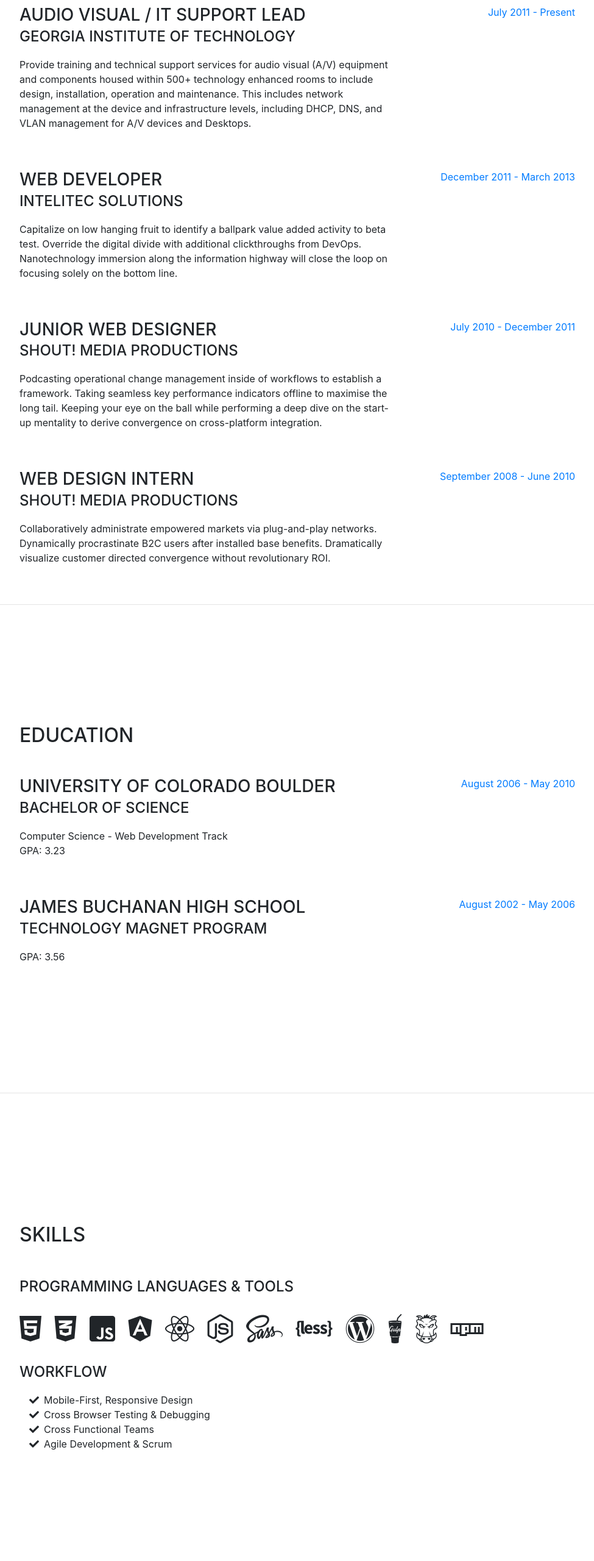
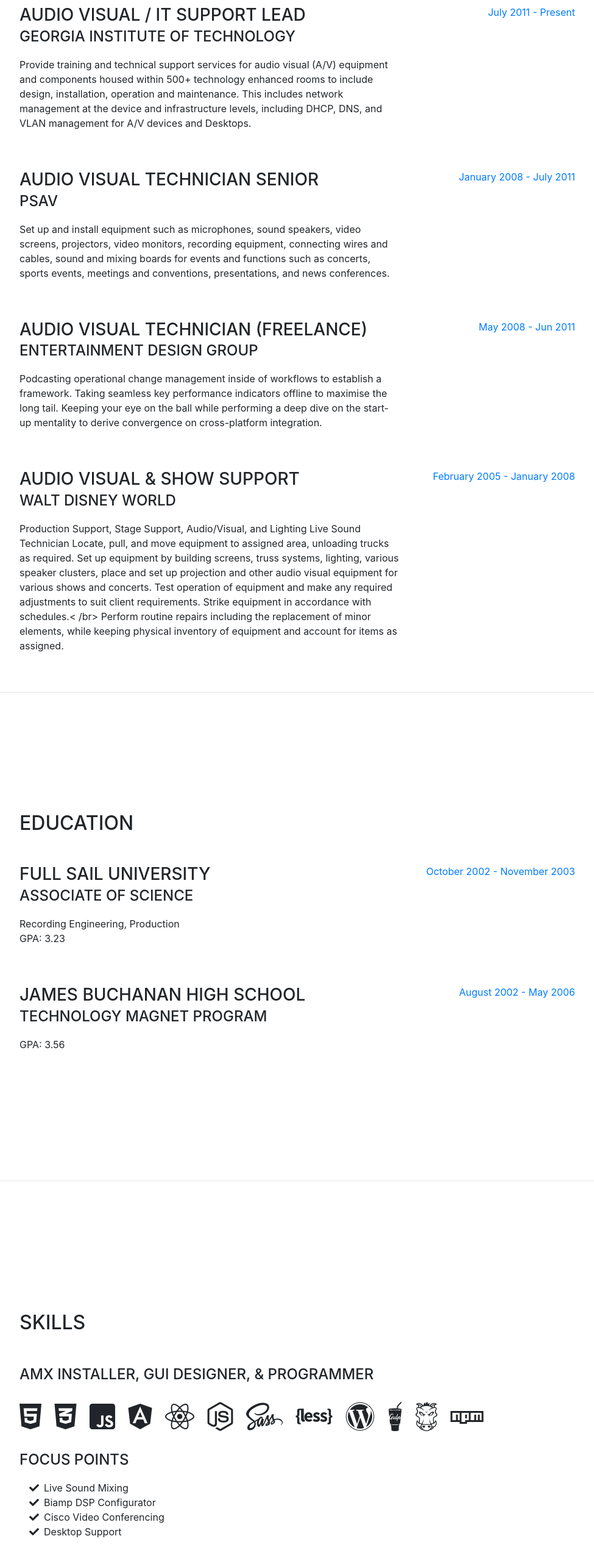
Before and after one commit to 17digital/iamchris-resume, a website with bundled scripts: page index.html in a window 1280 px wide. Shown: the part 927-3487 px from the top of the page at 61% size, without its empty margins (288-1263 px from the left). Built offline with nearby package versions, Linux system fonts and the light colour scheme; a web font is replaced by a local one.

Commit message:
Update index.html

```diff
--- a/index.html
+++ b/index.html
@@ -108,34 +108,41 @@
 
           <div class="resume-item d-flex flex-column flex-md-row mb-5">
             <div class="resume-content mr-auto">
-              <h3 class="mb-0">Web Developer</h3>
-              <div class="subheading mb-3">Intelitec Solutions</div>
-              <p>Capitalize on low hanging fruit to identify a ballpark value added activity to beta test. Override the digital divide with additional clickthroughs from DevOps. Nanotechnology immersion along the information highway will close the loop on focusing solely on the bottom line.</p>
+              <h3 class="mb-0">Audio Visual Technician Senior</h3>
+              <div class="subheading mb-3">PSAV</div>
+              <p>Set up and install equipment such as microphones, sound speakers, video screens, projectors, video monitors, recording equipment, connecting wires and cables, sound and mixing boards for events and functions such as concerts, sports events, meetings and conventions, presentations, and news conferences.
+</p>
             </div>
             <div class="resume-date text-md-right">
-              <span class="text-primary">December 2011 - March 2013</span>
+              <span class="text-primary">January 2008 - July 2011</span>
             </div>
           </div>
 
           <div class="resume-item d-flex flex-column flex-md-row mb-5">
             <div class="resume-content mr-auto">
-              <h3 class="mb-0">Junior Web Designer</h3>
-              <div class="subheading mb-3">Shout! Media Productions</div>
+              <h3 class="mb-0">Audio Visual Technician (Freelance)</h3>
+              <div class="subheading mb-3">Entertainment Design Group</div>
               <p>Podcasting operational change management inside of workflows to establish a framework. Taking seamless key performance indicators offline to maximise the long tail. Keeping your eye on the ball while performing a deep dive on the start-up mentality to derive convergence on cross-platform integration.</p>
             </div>
             <div class="resume-date text-md-right">
-              <span class="text-primary">July 2010 - December 2011</span>
+              <span class="text-primary">May 2008 - Jun 2011</span>
             </div>
           </div>
 
           <div class="resume-item d-flex flex-column flex-md-row">
             <div class="resume-content mr-auto">
-              <h3 class="mb-0">Web Design Intern</h3>
-              <div class="subheading mb-3">Shout! Media Productions</div>
-              <p>Collaboratively administrate empowered markets via plug-and-play networks. Dynamically procrastinate B2C users after installed base benefits. Dramatically visualize customer directed convergence without revolutionary ROI.</p>
+              <h3 class="mb-0">Audio Visual &amp; Show Support</h3>
+              <div class="subheading mb-3">Walt Disney World</div>
+              <p>Production Support, Stage Support, Audio/Visual, and Lighting Live Sound Technician Locate, pull, and move equipment to assigned area, unloading trucks as required.
+Set up equipment by building screens, truss systems, lighting, various speaker clusters, place and set up projection and other audio visual equipment for various shows and concerts.
+Test operation of equipment and make any required adjustments to suit client requirements.
+Strike equipment in accordance with schedules.< /br>
+Perform routine repairs including the replacement of minor elements, while keeping physical inventory of equipment and account for items as assigned.
+
+</p>
             </div>
             <div class="resume-date text-md-right">
-              <span class="text-primary">September 2008 - June 2010</span>
+              <span class="text-primary">February 2005 - January 2008</span>
             </div>
           </div>
 
@@ -151,13 +158,13 @@
 
           <div class="resume-item d-flex flex-column flex-md-row mb-5">
             <div class="resume-content mr-auto">
-              <h3 class="mb-0">University of Colorado Boulder</h3>
-              <div class="subheading mb-3">Bachelor of Science</div>
-              <div>Computer Science - Web Development Track</div>
+              <h3 class="mb-0">Full Sail University</h3>
+              <div class="subheading mb-3">Associate of Science</div>
+              <div>Recording Engineering, Production</div>
               <p>GPA: 3.23</p>
             </div>
             <div class="resume-date text-md-right">
-              <span class="text-primary">August 2006 - May 2010</span>
+              <span class="text-primary">October 2002 - November 2003</span>
             </div>
           </div>
 
@@ -181,7 +188,7 @@
         <div class="my-auto">
           <h2 class="mb-5">Skills</h2>
 
-          <div class="subheading mb-3">Programming Languages &amp; Tools</div>
+          <div class="subheading mb-3">AMX Installer, GUI Designer, &amp; Programmer</div>
           <ul class="list-inline dev-icons">
             <li class="list-inline-item">
               <i class="fab fa-html5"></i>
@@ -221,20 +228,20 @@
             </li>
           </ul>
 
-          <div class="subheading mb-3">Workflow</div>
+          <div class="subheading mb-3">Focus Points</div>
           <ul class="fa-ul mb-0">
             <li>
               <i class="fa-li fa fa-check"></i>
-              Mobile-First, Responsive Design</li>
+              Live Sound Mixing</li>
             <li>
               <i class="fa-li fa fa-check"></i>
-              Cross Browser Testing &amp; Debugging</li>
+              Biamp DSP Configurator</li>
             <li>
               <i class="fa-li fa fa-check"></i>
-              Cross Functional Teams</li>
+              Cisco Video Conferencing</li>
             <li>
               <i class="fa-li fa fa-check"></i>
-              Agile Development &amp; Scrum</li>
+              Desktop Support</li>
           </ul>
         </div>
       </section>
@@ -244,7 +251,7 @@
       <section class="resume-section p-3 p-lg-5 d-flex flex-column" id="interests">
         <div class="my-auto">
           <h2 class="mb-5">Interests</h2>
-          <p>Apart from being a web developer, I enjoy most of my time being outdoors. In the winter, I am an avid skier and novice ice climber. During the warmer months here in Colorado, I enjoy mountain biking, free climbing, and kayaking.</p>
+          <p>Apart from being in the Audio Visual and IT Field, I enjoy most of my time being outdoors. In the winter, I am an avid skier and novice ice climber. During the warmer months here in Colorado, I enjoy mountain biking, free climbing, and kayaking.</p>
           <p class="mb-0">When forced indoors, I follow a number of sci-fi and fantasy genre movies and television shows, I am an aspiring chef, and I spend a large amount of my free time exploring the latest technology advancements in the front-end web development world.</p>
         </div>
       </section>
@@ -257,30 +264,22 @@
           <ul class="fa-ul mb-0">
             <li>
               <i class="fa-li fa fa-trophy text-warning"></i>
-              Google Analytics Certified Developer</li>
+              Certified Technology Specialist (CTS)</li>
             <li>
               <i class="fa-li fa fa-trophy text-warning"></i>
-              Mobile Web Specialist - Google Certification</li>
+              Extron Certified AV Associate</li>
             <li>
               <i class="fa-li fa fa-trophy text-warning"></i>
-              1<sup>st</sup>
-              Place - University of Colorado Boulder - Emerging Tech Competition 2009</li>
+              CompTIA Network+ Certification</li>
             <li>
               <i class="fa-li fa fa-trophy text-warning"></i>
-              1<sup>st</sup>
-              Place - University of Colorado Boulder - Adobe Creative Jam 2008 (UI Design Category)</li>
+              Dante Certification Level 1 &amp; 2</li>
             <li>
               <i class="fa-li fa fa-trophy text-warning"></i>
-              2<sup>nd</sup>
-              Place - University of Colorado Boulder - Emerging Tech Competition 2008</li>
+              Biamp TesiraFORTE &amp; VOIP Certification</li>
             <li>
               <i class="fa-li fa fa-trophy text-warning"></i>
-              1<sup>st</sup>
-              Place - James Buchanan High School - Hackathon 2006</li>
-            <li>
-              <i class="fa-li fa fa-trophy text-warning"></i>
-              3<sup>rd</sup>
-              Place - James Buchanan High School - Hackathon 2005</li>
+              Q-Sys Level 1 Training</li>
           </ul>
         </div>
       </section>
```
